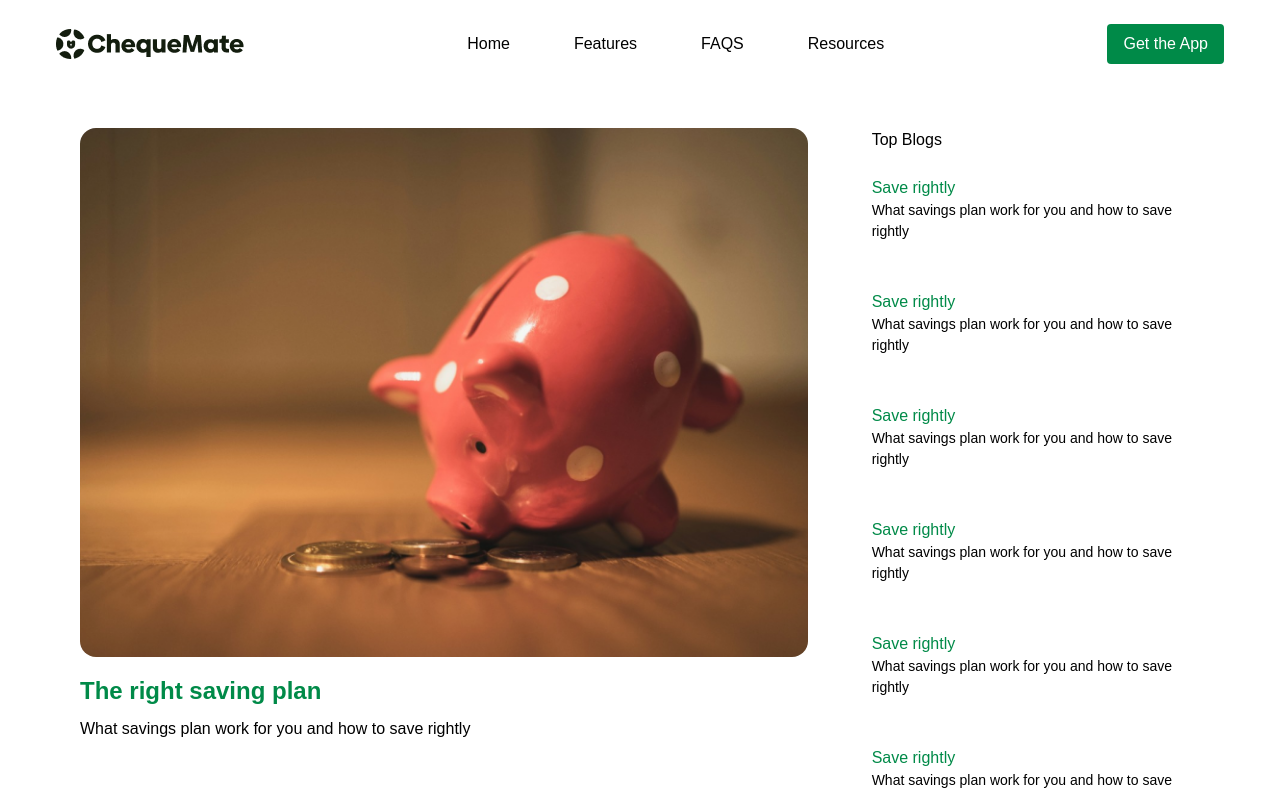
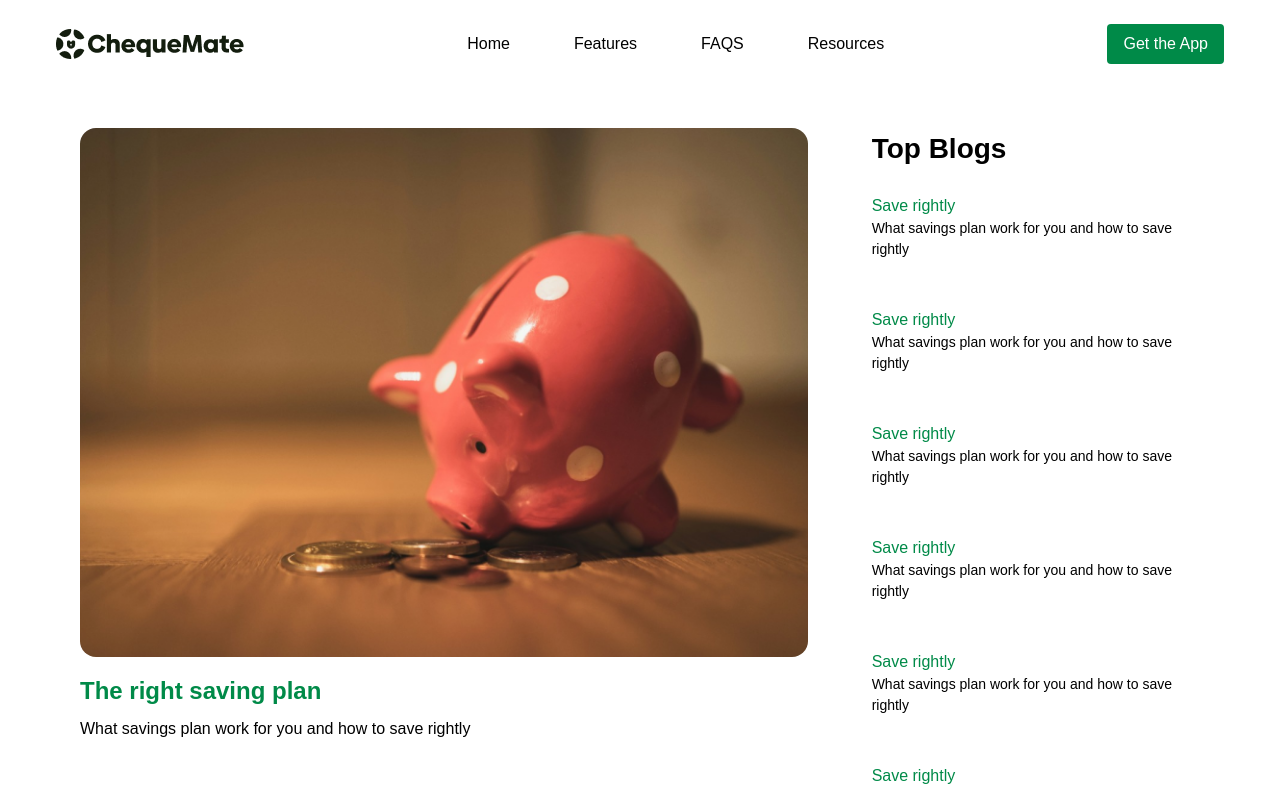
Before and after one commit to cyndylove1/chequie, a React (Vite) app: page /blog in a window 1280 px wide. Shown: the top 790 px of the page. Built offline with nearby package versions, Linux system fonts and the light colour scheme.

Commit message:
intial commit

```diff
--- a/src/pages/Blog/index.jsx
+++ b/src/pages/Blog/index.jsx
@@ -19,7 +19,7 @@ const Blog = () =>{
                     </div>
                     <div>
                         <div>
-                            <h2>Top Blogs</h2>
+                            <h2 className="fw-bold md:text-[28px] text-[20px]">Top Blogs</h2>
                         </div>
                         {Array(6).fill().map(()=>(
                             <div className="py-6">
--- a/src/pages/NewsLetter/index.jsx
+++ b/src/pages/NewsLetter/index.jsx
@@ -39,7 +39,7 @@ const Newsletter = () =>{
                             SUBSCRIBE
                         </button>
                     </form>
-                    <p className="text-[#505050] text-[20px] mt-4">
+                    <p className="text-[#505050] md:text-[20px] text-[16px] mt-4">
                     Unsubscribe at any time
                     </p>
 
```
